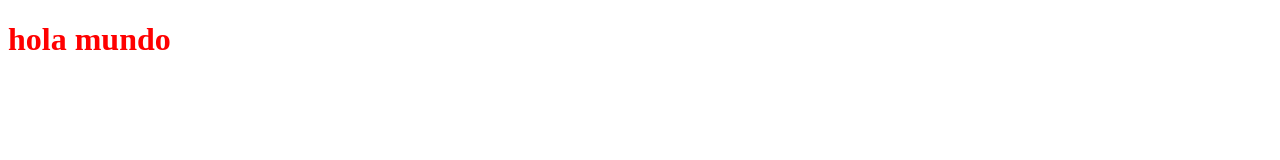
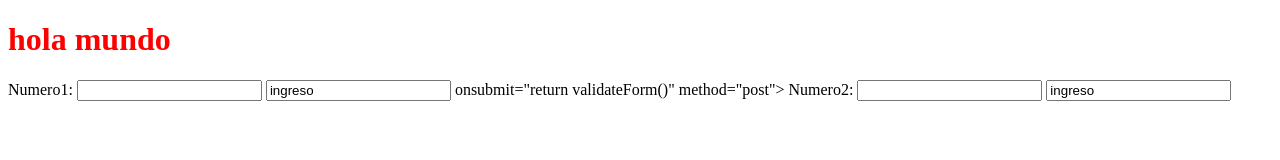
Before and after one commit to MarcoJavier3/proyecto3, a plain HTML site: page index.html in a window 1280 px wide. Drawn offline with Linux system fonts and the light colour scheme; a web font is replaced by a local one.

Commit message:
version creacion de funciones en Javascript

```diff
--- a/index.html
+++ b/index.html
@@ -9,6 +9,15 @@
 <body>
 <div id= "principal">
 <h1> hola mundo</h1>
+<form name="myForm" action="/action_page.php"
+onsubmit="return validateForm()" method="post">
+Numero1: <input type="text" name="numero1">
+<input type="ingrese" value="ingreso">
+onsubmit="return validateForm()" method="post">
+Numero2: <input type="text" name="numero2">
+<input type="ingrese" value="ingreso">
+
+</form>
 
 </div>
 
--- a/scripts/app.js
+++ b/scripts/app.js
@@ -1 +1,48 @@
+/*
 console.log("Hola mundo");
+
+var numero1= 10.5;
+var numero2= 5;
+var resultado = numero1*numero2;
+console.log(resultado);
+
+var nombre = 'Marco Javier Bayona';
+
+var profesion = "Desarrollador Full Stack";
+
+console.log(nombre + profesion);
+
+var tiene_mascota = true;
+
+datos =["juan",26,false,25,78,"desarrollador"];
+console.log(datos[0]);
+
+var edad = 41 ;
+if(edad>=18 && edad<=40){
+    console.log("Eres un adulto joven");
+}
+else
+{
+    console.log("No eres un adulto joven");
+}
+var dias = ['Lunes','Martes', 'Miercoles','Jueves','viernes','Sabado','Domingo'];
+for(i=0; i<7;i++){
+console.log(dias[i]);
+}
+*/
+function suma(numero1,numero2)
+{
+var resultado= numero1+nemero2;return (resultado);
+}
+
+function validateForm() {
+    var x = document.forms["myForm"]["numero1"].value;
+    var y = document.forms["myForm"]["numero2"].value;
+    if (x == "") {
+        alert("Name must be filled out");
+        return false;
+        if (y == "") {
+            alert("Name must be filled out");
+            return false;
+    }
+}
```
